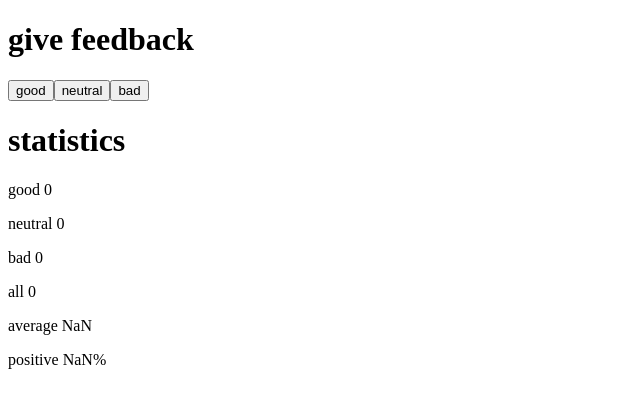
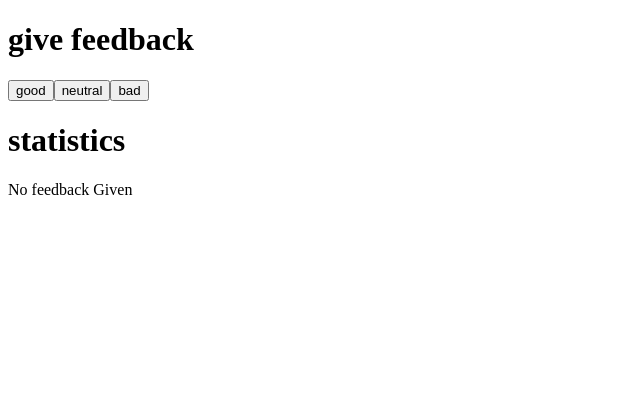
Before and after one commit to MMostafa-Hub/FSO-22-Mohamed-Mostafa, a React (Create React App) app in the folder part1/unicafe/: page / in a window 1280 px wide. Shown: the top 408 px of the page, without its empty margins (0-640 px from the left). Built offline with nearby package versions, Linux system fonts and the light colour scheme.

Commit message:
1.7 and 1.8: unicafe step3 and 4

```diff
--- a/part1/unicafe/src/App.js
+++ b/part1/unicafe/src/App.js
@@ -16,12 +16,10 @@ const Stat = ({ variable, value }) => {
     </p>
   );
 };
-export default function App() {
-  const [goodCounter, setGoodCounter] = useState(0);
-  const [neutralCounter, setNeutralCounter] = useState(0);
-  const [badCounter, setBadCounter] = useState(0);
-
+const ShowStatistics = ({ goodCounter, neutralCounter, badCounter }) => {
   let totalFeedbacks = goodCounter + neutralCounter + badCounter;
+  // calculates the average feedback base on these weights
+  // (good: 1, neutral: 0, bad: -1)
   const calculateAverageFeedback = (
     goodCounter,
     badCounter,
@@ -30,6 +28,39 @@ export default function App() {
     return (goodCounter + badCounter * -1) / totalFeedbacks;
   };
 
+  // returns a string representation of the percentage of the good feedback
+  const calculatePositivePercentage = (goodCounter, totalFeedbacks) => {
+    return String(100 * (goodCounter / totalFeedbacks)) + "%";
+  };
+  // shows the feedback only if there's a feedback available
+  if (totalFeedbacks) {
+    return (
+      <>
+        <Stat variable="good" value={goodCounter} />
+        <Stat variable="neutral" value={neutralCounter} />
+        <Stat variable="bad" value={badCounter} />
+        <Stat variable="all" value={totalFeedbacks} />
+        <Stat
+          variable="average"
+          value={calculateAverageFeedback(
+            goodCounter,
+            badCounter,
+            totalFeedbacks
+          )}
+        />
+        <Stat
+          variable="positive"
+          value={calculatePositivePercentage(goodCounter, totalFeedbacks)}
+        />
+      </>
+    );
+  }
+  return <p>No feedback Given</p>;
+};
+export default function App() {
+  const [goodCounter, setGoodCounter] = useState(0);
+  const [neutralCounter, setNeutralCounter] = useState(0);
+  const [badCounter, setBadCounter] = useState(0);
   const incrementGoodCounter = () => {
     setGoodCounter(goodCounter + 1);
   };
@@ -39,34 +70,17 @@ export default function App() {
   const incrementBadCounter = () => {
     setBadCounter(badCounter + 1);
   };
-  const calculatePositivePercentage = (goodCounter, totalFeedbacks) => {
-    return String(100 * (goodCounter / totalFeedbacks)) + "%";
-  };
-
   return (
     <>
       <Headline text="give feedback" />
       <Button onClick={incrementGoodCounter} text="good" />
       <Button onClick={incrementNeutralCounter} text="neutral" />
       <Button onClick={incrementBadCounter} text="bad" />
-
       <Headline text="statistics" />
-
-      <Stat variable="good" value={goodCounter} />
-      <Stat variable="neutral" value={neutralCounter} />
-      <Stat variable="bad" value={badCounter} />
-      <Stat variable="all" value={totalFeedbacks} />
-      <Stat
-        variable="average"
-        value={calculateAverageFeedback(
-          goodCounter,
-          badCounter,
-          totalFeedbacks
-        )}
-      />
-      <Stat
-        variable="positive"
-        value={calculatePositivePercentage(goodCounter, totalFeedbacks)}
+      <ShowStatistics
+        goodCounter={goodCounter}
+        neutralCounter={neutralCounter}
+        badCounter={badCounter}
       />
     </>
   );
```
